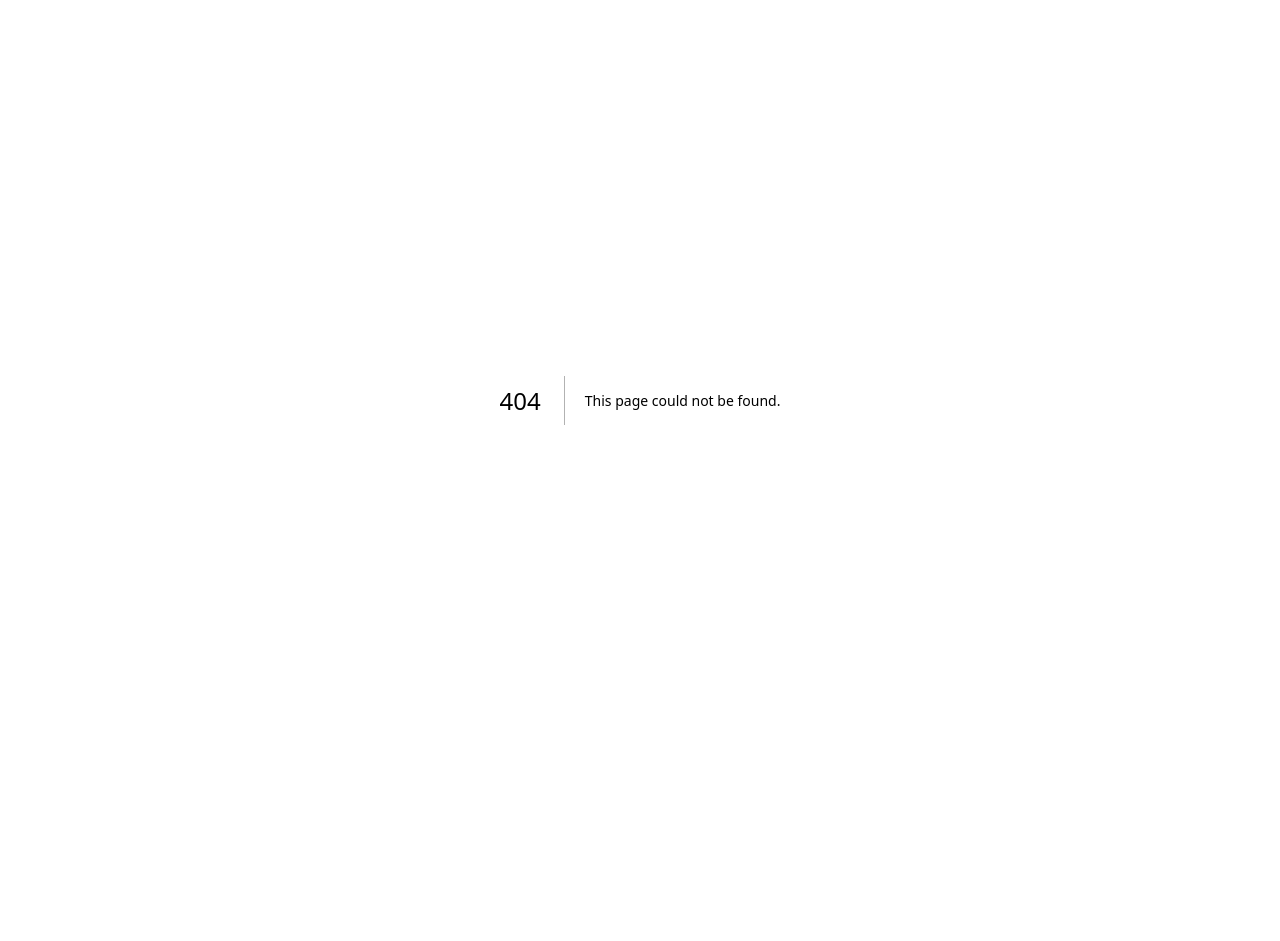
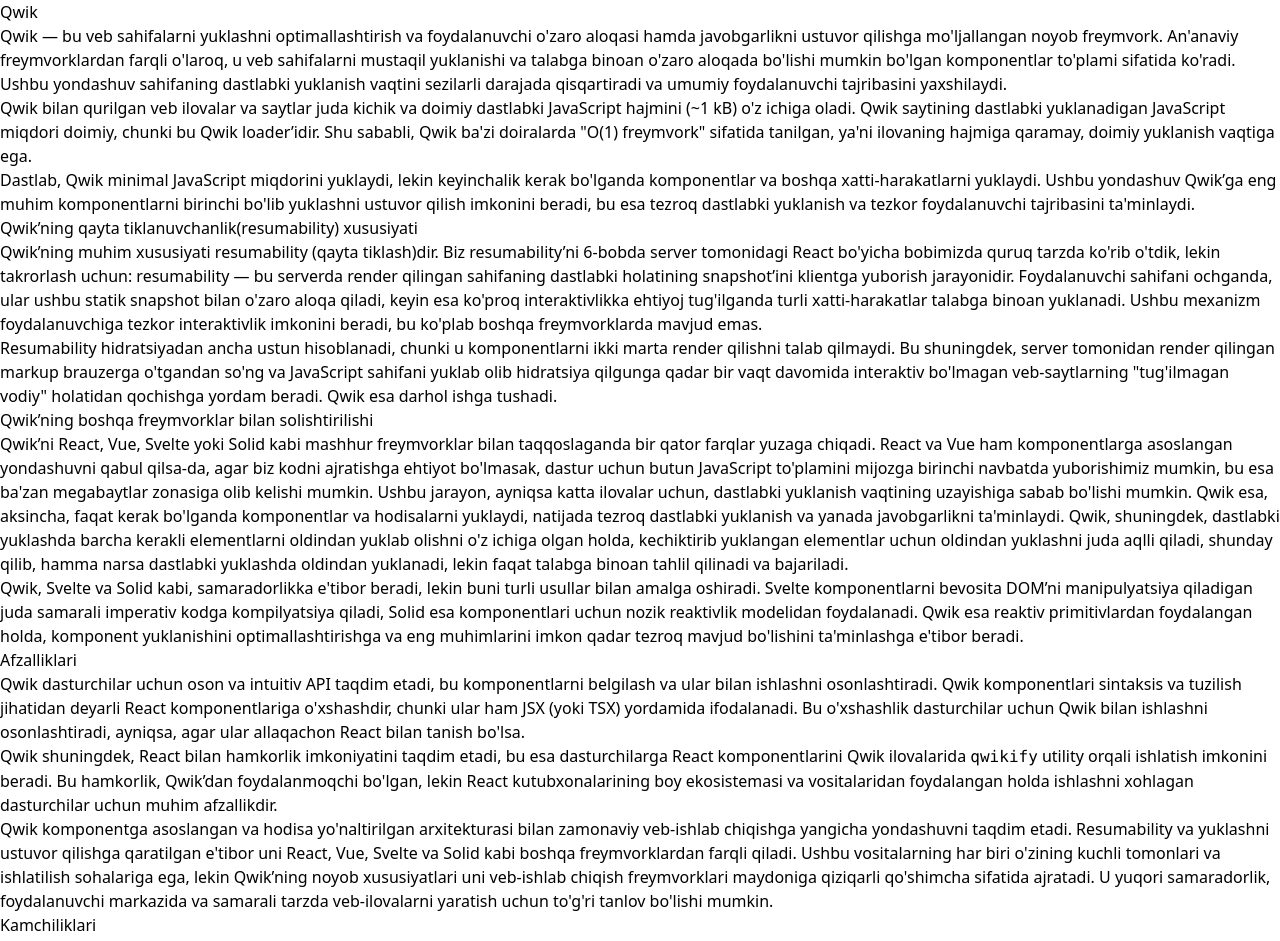
Before and after one commit to RustamovRR/webiston, a Next.js app: page /docs/react/react-alternatives/qwik in a window 1280 px wide. Before the commit this address had no page. Shown: the top 941 px of the page. Before the commit the page ends 800 px from the top, so only its background shows below. Built offline with nearby package versions, Linux system fonts and the light colour scheme.

Commit message:
feat: add 'qwik' page

```diff
--- a/src/pages/docs/react/react-alternatives/_meta.json
+++ b/src/pages/docs/react/react-alternatives/_meta.json
@@ -2,5 +2,6 @@
   "vue-js": "Vue.js",
   "angular": "Angular",
   "svelte": "Svelte",
-  "solid-js": "Solid.js"
+  "solid-js": "Solid.js",
+  "qwik": "Qwik"
 }
--- /dev/null
+++ b/src/pages/docs/react/react-alternatives/qwik.mdx
@@ -0,0 +1,30 @@
+## Qwik
+Qwik — bu veb sahifalarni yuklashni optimallashtirish va foydalanuvchi o'zaro aloqasi hamda javobgarlikni ustuvor qilishga mo'ljallangan noyob freymvork. An'anaviy freymvorklardan farqli o'laroq, u veb sahifalarni mustaqil yuklanishi va talabga binoan o'zaro aloqada bo'lishi mumkin bo'lgan komponentlar to'plami sifatida ko'radi. Ushbu yondashuv sahifaning dastlabki yuklanish vaqtini sezilarli darajada qisqartiradi va umumiy foydalanuvchi tajribasini yaxshilaydi.
+
+Qwik bilan qurilgan veb ilovalar va saytlar juda kichik va doimiy dastlabki JavaScript hajmini (~1 kB) o'z ichiga oladi. Qwik saytining dastlabki yuklanadigan JavaScript miqdori doimiy, chunki bu Qwik loader’idir. Shu sababli, Qwik ba'zi doiralarda "O(1) freymvork" sifatida tanilgan, ya'ni ilovaning hajmiga qaramay, doimiy yuklanish vaqtiga ega.
+
+Dastlab, Qwik minimal JavaScript miqdorini yuklaydi, lekin keyinchalik kerak bo'lganda komponentlar va boshqa xatti-harakatlarni yuklaydi. Ushbu yondashuv Qwik’ga eng muhim komponentlarni birinchi bo'lib yuklashni ustuvor qilish imkonini beradi, bu esa tezroq dastlabki yuklanish va tezkor foydalanuvchi tajribasini ta'minlaydi.
+
+
+### Qwik’ning qayta tiklanuvchanlik(resumability) xususiyati
+Qwik’ning muhim xususiyati resumability (qayta tiklash)dir. Biz resumability’ni [6-bobda](/docs/react/server-side-react/hydration#qayta-tiklanuvchanlik-resumability) server tomonidagi React bo'yicha bobimizda quruq tarzda ko'rib o'tdik, lekin takrorlash uchun: resumability — bu serverda render qilingan sahifaning dastlabki holatining snapshot’ini klientga yuborish jarayonidir. Foydalanuvchi sahifani ochganda, ular ushbu statik snapshot bilan o'zaro aloqa qiladi, keyin esa ko'proq interaktivlikka ehtiyoj tug'ilganda turli xatti-harakatlar talabga binoan yuklanadi. Ushbu mexanizm foydalanuvchiga tezkor interaktivlik imkonini beradi, bu ko'plab boshqa freymvorklarda mavjud emas.
+
+Resumability hidratsiyadan ancha ustun hisoblanadi, chunki u komponentlarni ikki marta render qilishni talab qilmaydi. Bu shuningdek, server tomonidan render qilingan markup brauzerga o'tgandan so'ng va JavaScript sahifani yuklab olib hidratsiya qilgunga qadar bir vaqt davomida interaktiv bo'lmagan veb-saytlarning "tug'ilmagan vodiy" holatidan qochishga yordam beradi. Qwik esa darhol ishga tushadi.
+
+
+### Qwik’ning boshqa freymvorklar bilan solishtirilishi
+Qwik’ni React, Vue, Svelte yoki Solid kabi mashhur freymvorklar bilan taqqoslaganda bir qator farqlar yuzaga chiqadi. React va Vue ham komponentlarga asoslangan yondashuvni qabul qilsa-da, agar biz kodni ajratishga ehtiyot bo'lmasak, dastur uchun butun JavaScript to'plamini mijozga birinchi navbatda yuborishimiz mumkin, bu esa ba'zan megabaytlar zonasiga olib kelishi mumkin. Ushbu jarayon, ayniqsa katta ilovalar uchun, dastlabki yuklanish vaqtining uzayishiga sabab bo'lishi mumkin. Qwik esa, aksincha, faqat kerak bo'lganda komponentlar va hodisalarni yuklaydi, natijada tezroq dastlabki yuklanish va yanada javobgarlikni ta'minlaydi. Qwik, shuningdek, dastlabki yuklashda barcha kerakli elementlarni oldindan yuklab olishni o'z ichiga olgan holda, kechiktirib yuklangan elementlar uchun oldindan yuklashni juda aqlli qiladi, shunday qilib, hamma narsa dastlabki yuklashda oldindan yuklanadi, lekin faqat talabga binoan tahlil qilinadi va bajariladi.
+
+Qwik, Svelte va Solid kabi, samaradorlikka e'tibor beradi, lekin buni turli usullar bilan amalga oshiradi. Svelte komponentlarni bevosita DOM’ni manipulyatsiya qiladigan juda samarali imperativ kodga kompilyatsiya qiladi, Solid esa komponentlari uchun nozik reaktivlik modelidan foydalanadi. Qwik esa reaktiv primitivlardan foydalangan holda, komponent yuklanishini optimallashtirishga va eng muhimlarini imkon qadar tezroq mavjud bo'lishini ta'minlashga e'tibor beradi.
+
+
+### Afzalliklari
+Qwik dasturchilar uchun oson va intuitiv API taqdim etadi, bu komponentlarni belgilash va ular bilan ishlashni osonlashtiradi. Qwik komponentlari sintaksis va tuzilish jihatidan deyarli React komponentlariga o'xshashdir, chunki ular ham JSX (yoki TSX) yordamida ifodalanadi. Bu o'xshashlik dasturchilar uchun Qwik bilan ishlashni osonlashtiradi, ayniqsa, agar ular allaqachon React bilan tanish bo'lsa.
+
+Qwik shuningdek, React bilan hamkorlik imkoniyatini taqdim etadi, bu esa dasturchilarga React komponentlarini Qwik ilovalarida `qwikify` utility orqali ishlatish imkonini beradi. Bu hamkorlik, Qwik’dan foydalanmoqchi bo'lgan, lekin React kutubxonalarining boy ekosistemasi va vositalaridan foydalangan holda ishlashni xohlagan dasturchilar uchun muhim afzallikdir.
+
+Qwik komponentga asoslangan va hodisa yo'naltirilgan arxitekturasi bilan zamonaviy veb-ishlab chiqishga yangicha yondashuvni taqdim etadi. Resumability va yuklashni ustuvor qilishga qaratilgan e'tibor uni React, Vue, Svelte va Solid kabi boshqa freymvorklardan farqli qiladi. Ushbu vositalarning har biri o'zining kuchli tomonlari va ishlatilish sohalariga ega, lekin Qwik’ning noyob xususiyatlari uni veb-ishlab chiqish freymvorklari maydoniga qiziqarli qo'shimcha sifatida ajratadi. U yuqori samaradorlik, foydalanuvchi markazida va samarali tarzda veb-ilovalarni yaratish uchun to'g'ri tanlov bo'lishi mumkin.
+
+
+### Kamchiliklari
+Qwikning yagona kamchiligi shundaki, u hali ham nisbatan yangi va React, Vue yoki Angular kabi rivojlangan ekosistemaga ega emas. Biroq, u tezda rivojlanmoqda va o'sib borayotgan dasturchilar va hissadorlar jamoasiga ega. Qwik rivojlanishda davom etar ekan, uning boshqa freymvorklar bilan solishtirilishi va yanada kuchli ilovalarni yaratish uchun qanday ishlatilishi qiziq bo'ladi.
```
